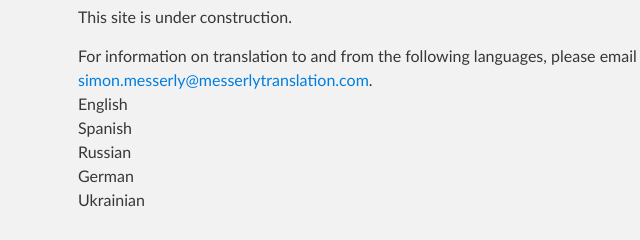
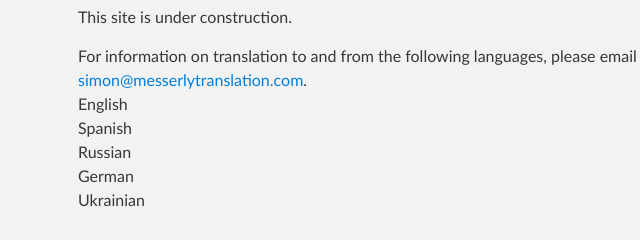
Before and after one commit to SimonMesserly/simonmesserly.github.io, a plain HTML site: page index.html in a window 1280 px wide. Shown: the part 304-544 px from the top of the page, 242-882 px from the left. Drawn offline with Linux system fonts and the light colour scheme.

Commit message:
Superficial email changed

```diff
--- a/index.html
+++ b/index.html
@@ -33,7 +33,7 @@ Welcome to
 
 <p>This site is under construction.</p>
 
-<p>For information on translation to and from the following languages, please email <a href="mailto:simon.messerly@gmail.com">simon.messerly@messerlytranslation.com</a>.
+<p>For information on translation to and from the following languages, please email <a href="mailto:simon.messerly@gmail.com">simon@messerlytranslation.com</a>.
 <br>English
 <br>Spanish
 <br>Russian
```
